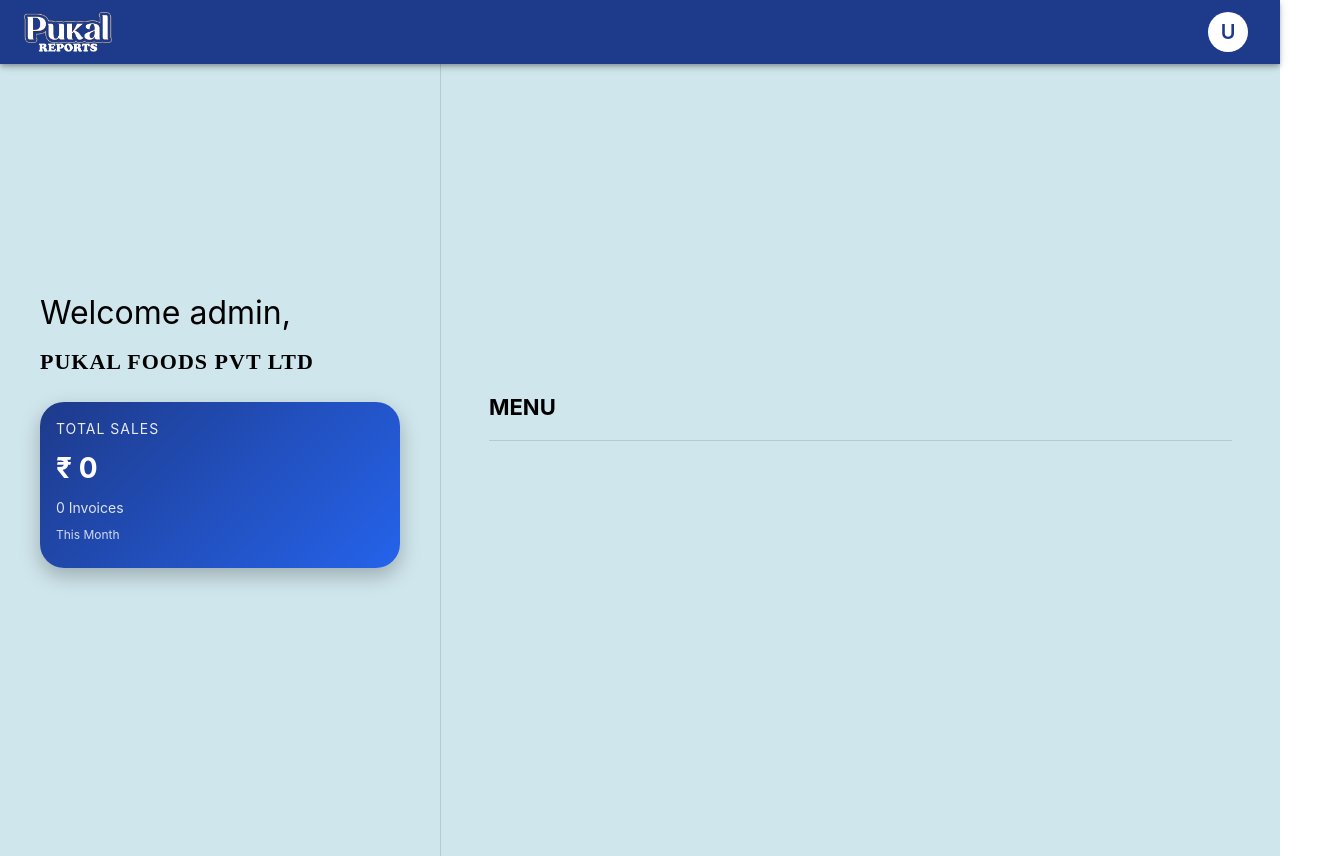
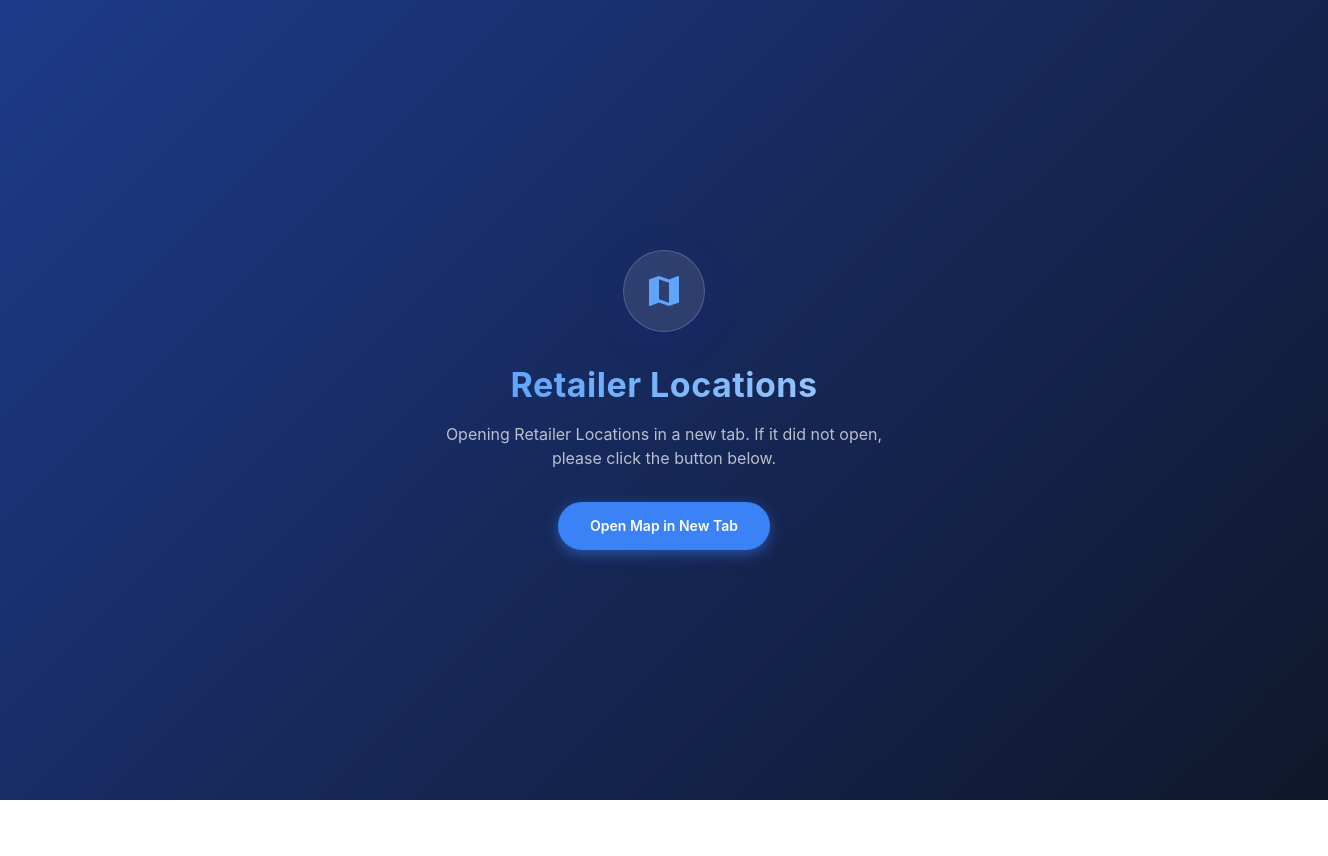
Before and after one commit to AswinAA1912/Reports-frontend, a React (Vite) app: page /retailer-locations in a window 1280 px wide. Before the commit this address led to /dashboard. Shown: the whole page, 1328 px wide, since content can reach past the window. After the commit the page ends 800 px from the top, so only its background shows below. Built offline with nearby package versions, Linux system fonts and the light colour scheme; sample sign-in values are in the browser's storage.

Commit message:
Retailer Location

```diff
--- /dev/null
+++ b/src/routes/RetailerLocations.tsx
@@ -0,0 +1,113 @@
+import React, { useEffect } from "react";
+import { Box, Typography, Button } from "@mui/material";
+import MapIcon from "@mui/icons-material/Map";
+import { useNavigate } from "react-router-dom";
+
+const RetailerLocations: React.FC = () => {
+  const targetUrl = "https://pukalfoods-geography.vercel.app/";
+  const navigate = useNavigate();
+
+  useEffect(() => {
+
+    const newWindow = window.open(targetUrl, "_blank");
+
+    if (newWindow) {
+      const timer = setTimeout(() => {
+        if (window.history.length > 1) {
+          navigate(-1);
+        } else {
+          navigate("/dashboard");
+        }
+      }, 500);
+      return () => clearTimeout(timer);
+    }
+  }, [navigate]);
+
+  return (
+    <Box
+      sx={{
+        display: "flex",
+        flexDirection: "column",
+        justifyContent: "center",
+        alignItems: "center",
+        height: "100vh",
+        width: "100vw",
+        background: "linear-gradient(135deg, #1E3A8A 0%, #0F172A 100%)",
+        color: "#fff",
+        textAlign: "center",
+        px: 3,
+        fontFamily: "Outfit, Roboto, sans-serif",
+      }}
+    >
+      <Box
+        sx={{
+          display: "flex",
+          justifyContent: "center",
+          alignItems: "center",
+          width: 80,
+          height: 80,
+          borderRadius: "50%",
+          backgroundColor: "rgba(255, 255, 255, 0.1)",
+          mb: 4,
+          boxShadow: "0 8px 32px 0 rgba(31, 38, 135, 0.37)",
+          backdropFilter: "blur(4px)",
+          border: "1px solid rgba(255, 255, 255, 0.18)",
+        }}
+      >
+        <MapIcon sx={{ fontSize: 40, color: "#60A5FA" }} />
+      </Box>
+
+      <Typography
+        variant="h4"
+        fontWeight={700}
+        sx={{
+          mb: 2,
+          letterSpacing: 0.5,
+          background: "linear-gradient(to right, #60A5FA, #93C5FD)",
+          WebkitBackgroundClip: "text",
+          WebkitTextFillColor: "transparent",
+        }}
+      >
+        Retailer Locations
+      </Typography>
+
+      <Typography variant="body1" sx={{ color: "rgba(255, 255, 255, 0.7)", mb: 4, maxWidth: 450 }}>
+        Opening Retailer Locations in a new tab. If it did not open, please click the button below.
+      </Typography>
+
+      <Button
+        variant="contained"
+        href={targetUrl}
+        target="_blank"
+        rel="noopener noreferrer"
+        onClick={() => {
+          // If they click manually, go back to where they came from
+          setTimeout(() => {
+            if (window.history.length > 1) {
+              navigate(-1);
+            } else {
+              navigate("/dashboard");
+            }
+          }, 500);
+        }}
+        sx={{
+          py: 1.5,
+          px: 4,
+          borderRadius: 3,
+          backgroundColor: "#3B82F6",
+          fontWeight: 600,
+          textTransform: "none",
+          boxShadow: "0 4px 14px 0 rgba(59, 130, 246, 0.5)",
+          "&:hover": {
+            backgroundColor: "#2563EB",
+            boxShadow: "0 6px 20px 0 rgba(37, 99, 235, 0.5)",
+          },
+        }}
+      >
+        Open Map in New Tab
+      </Button>
+    </Box>
+  );
+};
+
+export default RetailerLocations;
--- a/src/routes/appRouting.tsx
+++ b/src/routes/appRouting.tsx
@@ -38,6 +38,7 @@
 import CashBoxReport from "../reports/Abstract/CashBoxReport";
 import PendingSaleOrder from "../reports/Sales/PendingSaleOrderReport";
 import InStockReport from "../reports/Stock/InStockReport";
+import RetailerLocations from "./RetailerLocations";
 
 interface AppRoutingProps {
   setActiveCategory: (category: string) => void;
@@ -501,6 +502,15 @@
           }
         />
 
+        <Route
+          path="/retailer-locations"
+          element={
+            <RequireAuth>
+              <RetailerLocations />
+            </RequireAuth>
+          }
+        />
+
         {/* FALLBACK */}
         <Route
           path="*"
```
Also changed, not shown: vite.config.ts.timestamp-1783569803637-54a5db1985c09.mjs (added, +14 -0 lines), src/routes/dashboard.tsx (line endings or trailing spaces), 5 other files (tests, documents, lock files or other folders).
